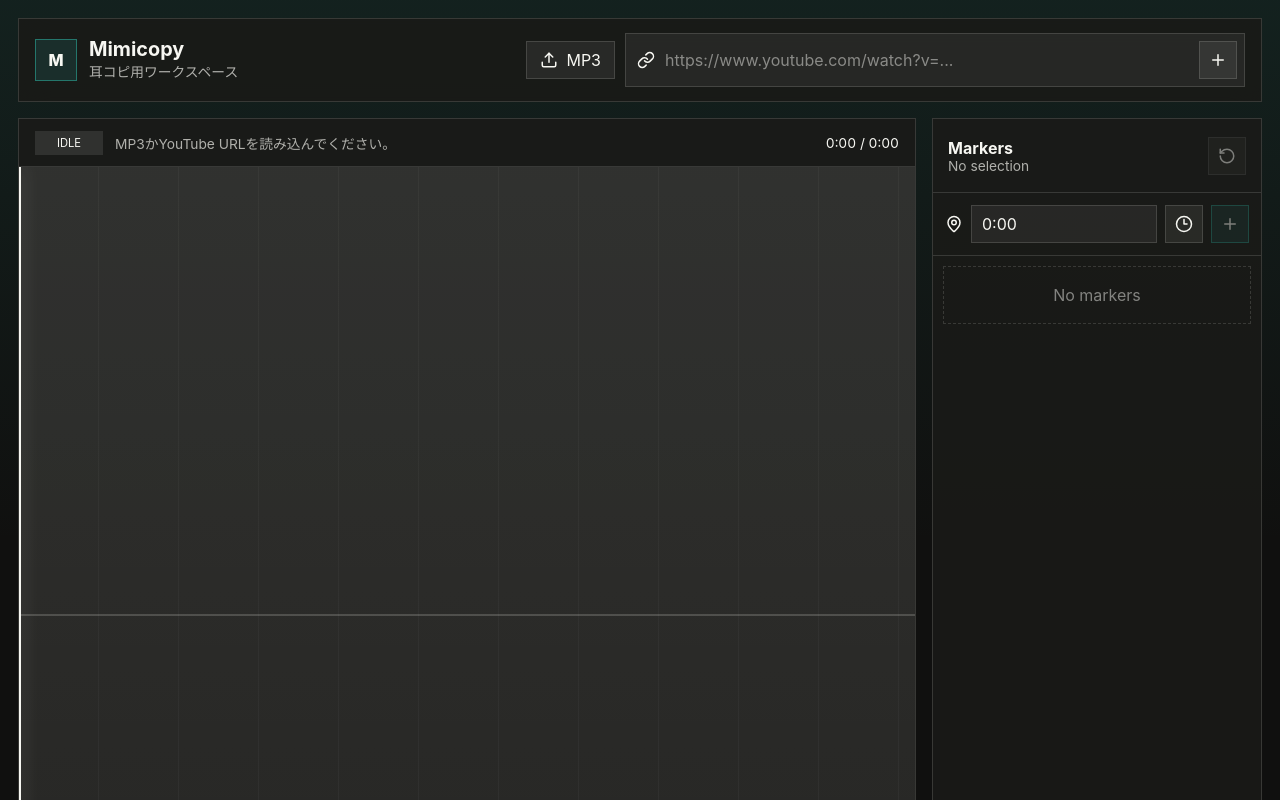
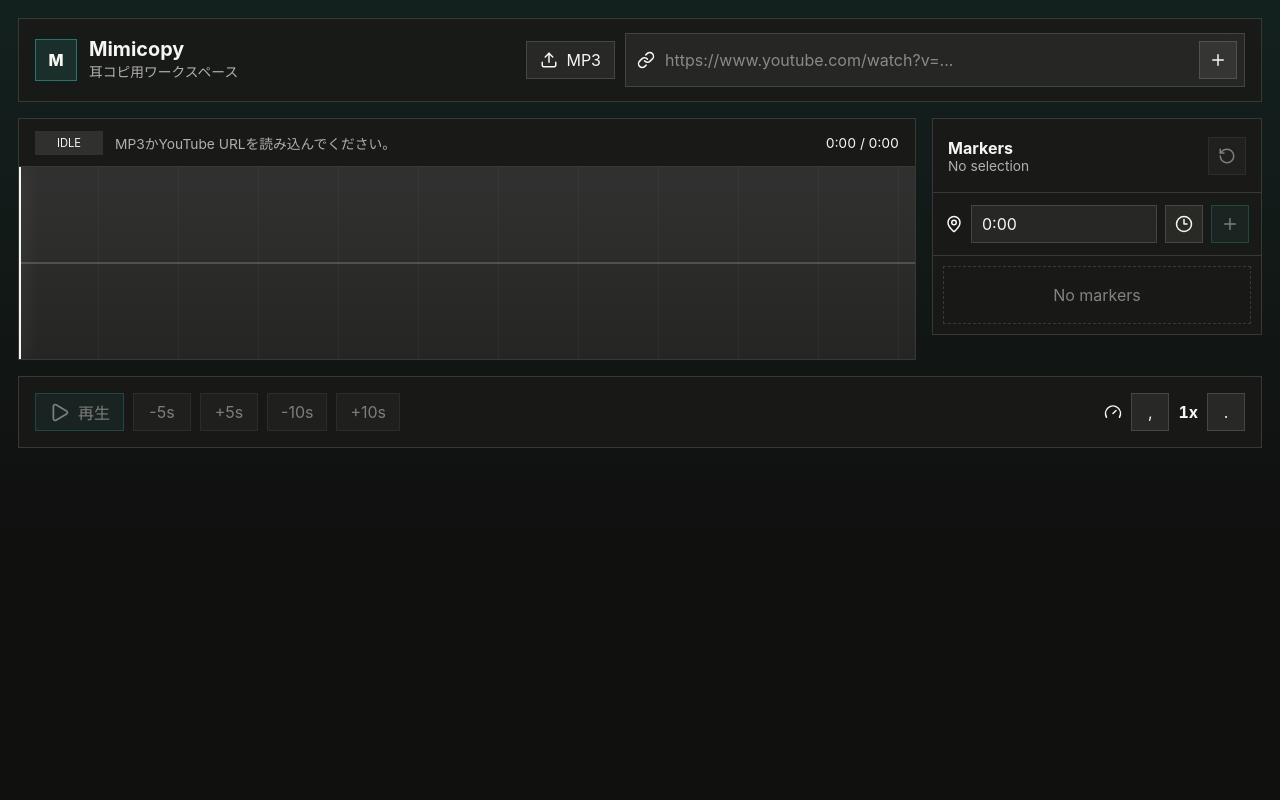
Before and after one commit to ooyamatakehisa/mimicopy, a React (Vite) app: page / in a window 1280 px wide. Shown: the top 800 px of the page. Built offline with nearby package versions, Linux system fonts and the light colour scheme.

Commit message:
Compact waveform layout

```diff
--- a/src/styles.css
+++ b/src/styles.css
@@ -59,7 +59,8 @@
 .appShell {
   min-height: 100vh;
   display: grid;
-  grid-template-rows: auto 1fr auto;
+  grid-template-rows: auto auto auto;
+  align-content: start;
   gap: 16px;
   padding: 18px;
 }
@@ -221,6 +222,7 @@
   min-height: 0;
   display: grid;
   grid-template-columns: minmax(0, 1fr) minmax(260px, 330px);
+  align-items: start;
   gap: 16px;
 }
 
@@ -233,7 +235,7 @@
 
 .workspace {
   display: grid;
-  grid-template-rows: auto minmax(320px, 1fr);
+  grid-template-rows: auto auto;
 }
 
 .timelineMeta {
@@ -276,7 +278,8 @@
 
 .waveformSurface {
   position: relative;
-  min-height: 320px;
+  height: clamp(160px, 24vh, 220px);
+  min-height: 0;
   overflow: hidden;
   cursor: crosshair;
   outline: 0;
@@ -501,7 +504,7 @@
   }
 
   .waveformSurface {
-    min-height: 260px;
+    height: clamp(140px, 34vh, 180px);
   }
 
   .transportButton {
```
